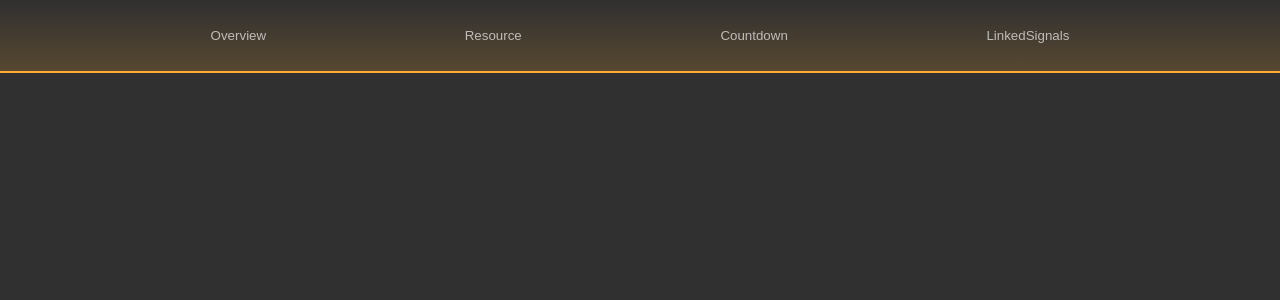
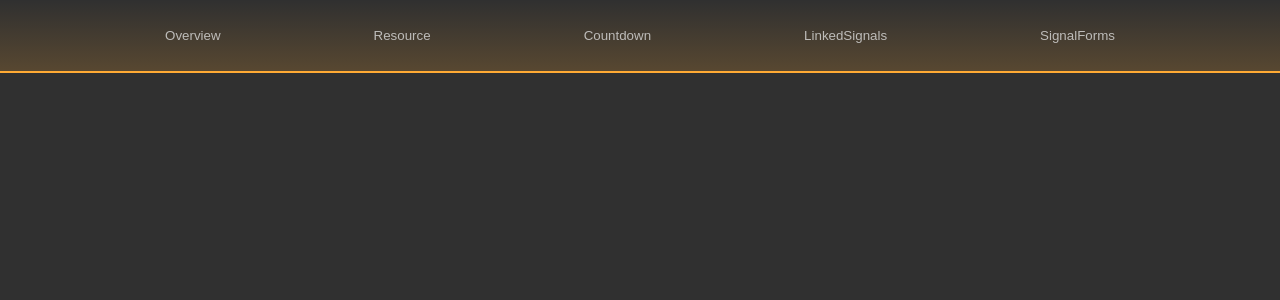
Before and after one commit to yohagos/ng-signals, an Angular app: page / in a window 1280 px wide. Shown: the top 300 px of the page. Built offline with nearby package versions, Linux system fonts and the light colour scheme.

Commit message:
updated toolbar for new component

```diff
--- a/src/app/toolbar/toolbar.ts
+++ b/src/app/toolbar/toolbar.ts
@@ -67,6 +67,10 @@ export class Toolbar {
       name: 'LinkedSignals',
       uri: 'linked',
     },
+    {
+      name: 'SignalForms',
+      uri: 'forms',
+    }
   ]
 
   naviagteTo(uri: string) {
```
